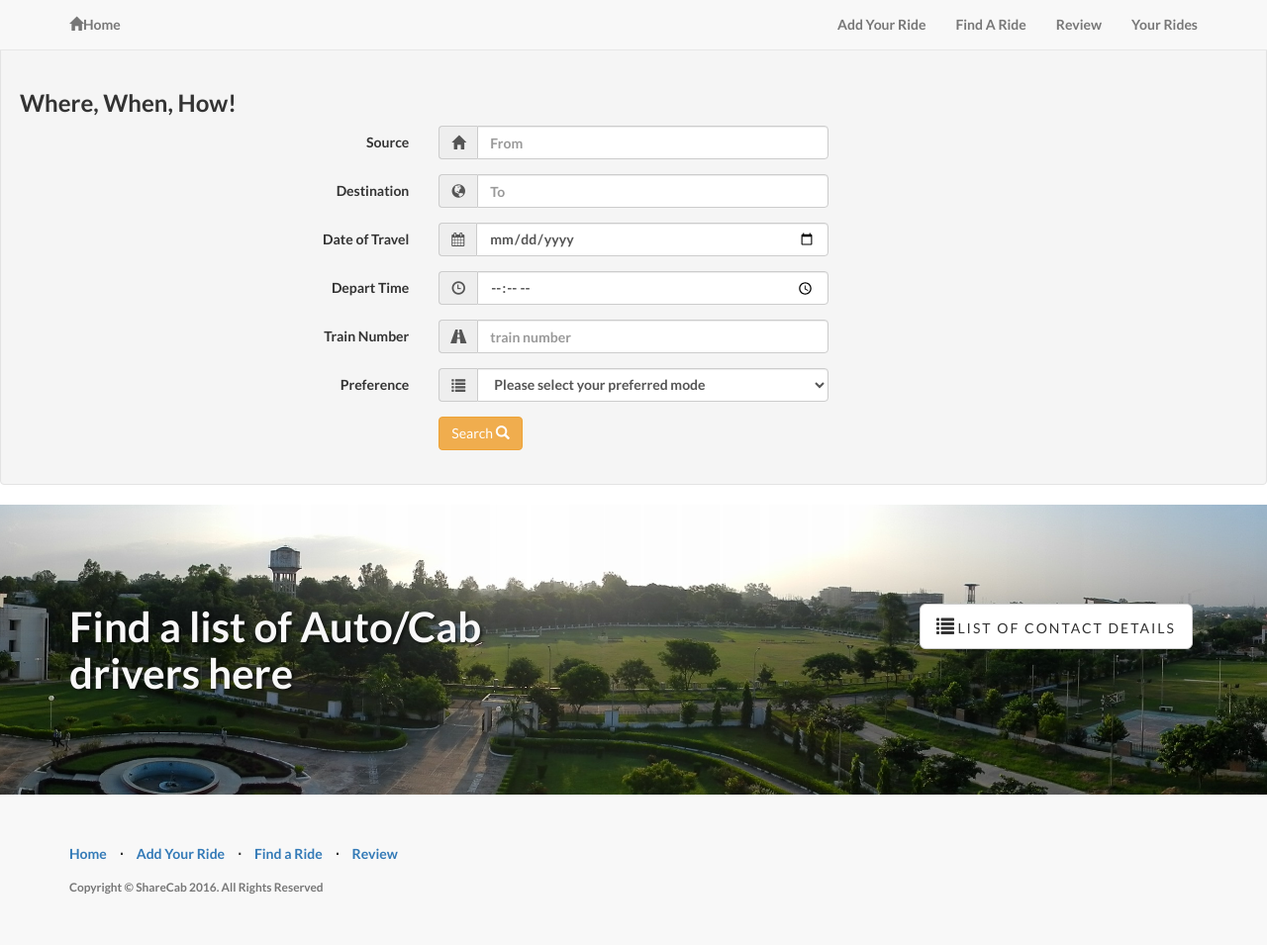
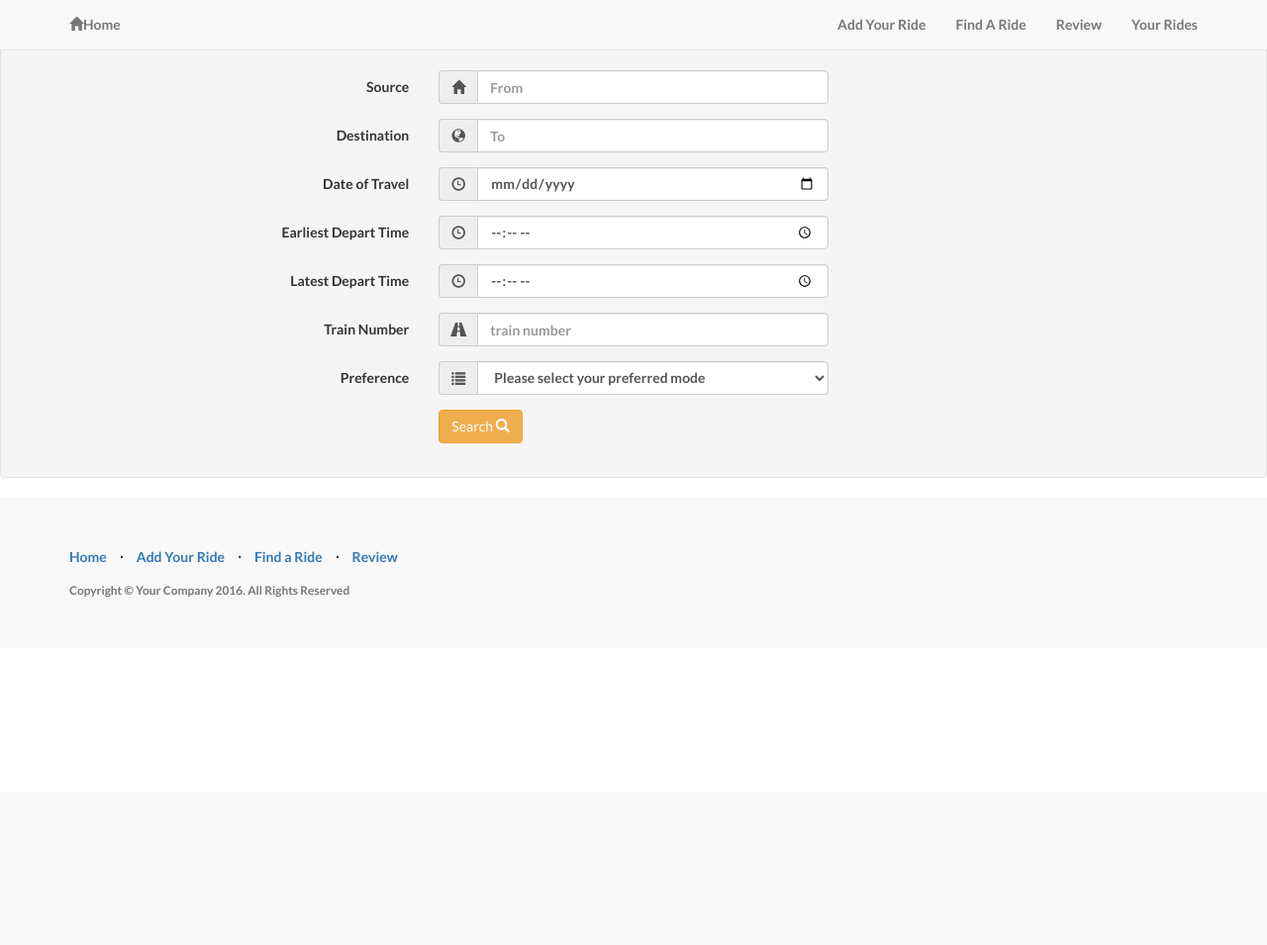
Before and after one commit to agjayant/ShareCab, a Django app: page /query in a window 1280 px wide. Shown: the whole page at 99% size. After the commit the page ends 604 px from the top, so only its background shows below. Run offline with Django 3.2, Linux system fonts and the light colour scheme; parts of the project's set-up code (start-up, migrations or seed data) failed here and were passed over; some libraries are stand-ins or nearby versions.

Commit message:
added query start and end time

```diff
--- a/sharecabapp/templates/query.html
+++ b/sharecabapp/templates/query.html
@@ -51,13 +51,13 @@
             <div class="collapse navbar-collapse" id="bs-example-navbar-collapse-1">
                 <ul class="nav navbar-nav navbar-right">
                     <li>
-                        <a href="/insert">Add Your Ride</a>
+                        <a href="insert.html">Add Your Ride</a>
                     </li>
                     <li>
-                        <a href="/query">Find A Ride</a>
+                        <a href="query.html">Find A Ride</a>
                     </li>
                     <li>
-                        <a href="/review">Review</a>
+                        <a href="#contact">Review</a>
                     </li>
                     <li>
                         <a href="/profile">Your Rides</a>
@@ -74,7 +74,7 @@
     <form class="well form-horizontal" action="/result/ " method="post">
     {% csrf_token %}
 <fieldset>
-<h3>Where, When, How!</h3>
+
 <!-- Form Name -->
 <legend>Where, When, How!</legend>
 
@@ -121,7 +121,7 @@
   <label class="col-md-4 control-label">Date of Travel</label>
     <div class="col-md-4 inputGroupContainer">
     <div class="input-group">
-        <span class="input-group-addon"><i class="fa fa-calendar" aria-hidden="true"></i></span>
+        <span class="input-group-addon"><i class="glyphicon glyphicon-time"></i></span>
   <input name="date" placeholder="yyyy-mm-dd" class="form-control" type="date">
     </div>
   </div>
@@ -130,11 +130,24 @@
 <!-- time input-->
 
 <div class="form-group">
-  <label class="col-md-4 control-label">Depart Time</label>
+  <label class="col-md-4 control-label">Earliest Depart Time</label>
     <div class="col-md-4 inputGroupContainer">
     <div class="input-group">
         <span class="input-group-addon"><i class="glyphicon glyphicon-time"></i></span>
-  <input name="time" placeholder="hh:mm" class="form-control" type="time">
+  <input name="time1" placeholder="hh:mm" class="form-control" type="time">
+    </div>
+  </div>
+</div>
+
+
+<!-- time input-->
+
+<div class="form-group">
+  <label class="col-md-4 control-label">Latest Depart Time</label>
+    <div class="col-md-4 inputGroupContainer">
+    <div class="input-group">
+        <span class="input-group-addon"><i class="glyphicon glyphicon-time"></i></span>
+  <input name="time2" placeholder="hh:mm" class="form-control" type="time">
     </div>
   </div>
 </div>
@@ -184,29 +197,6 @@
 
 </fieldset>
 </form>
-
-  <a  name="contact"></a>
-    <div class="banner">
-
-        <div class="container">
-
-            <div class="row">
-                <div class="col-lg-6">
-                    <h2>Find a list of Auto/Cab drivers here </h2>
-                </div>
-                <div class="col-lg-6">
-                    <ul class="list-inline banner-social-buttons">
-                        <li>
-                            <a href="{% static 'img/autolist.pdf' %}" class="btn btn-default btn-lg"><i class="glyphicon glyphicon-list"></i> <span class="network-name">List of Contact Details</span></a>
-                        </li>
-                    </ul>
-                </div>
-            </div>
-
-        </div>
-        <!-- /.container -->
-
-    </div>
 <!-- Footer -->
     <footer>
         <div class="container">
@@ -214,22 +204,22 @@
                 <div class="col-lg-12">
                     <ul class="list-inline">
                         <li>
-                            <a href="/home">Home</a>
+                            <a href="#">Home</a>
                         </li>
                         <li class="footer-menu-divider">&sdot;</li>
                         <li>
-                            <a href="/insert">Add Your Ride</a>
+                            <a href="insert.html">Add Your Ride</a>
                         </li>
                         <li class="footer-menu-divider">&sdot;</li>
                         <li>
-                            <a href="/query">Find a Ride</a>
+                            <a href="query.html">Find a Ride</a>
                         </li>
                         <li class="footer-menu-divider">&sdot;</li>
                         <li>
-                            <a href="/review">Review</a>
+                            <a href="#contact">Review</a>
                         </li>
                     </ul>
-                    <p class="copyright text-muted small">Copyright &copy; ShareCab 2016. All Rights Reserved</p>
+                    <p class="copyright text-muted small">Copyright &copy; Your Company 2016. All Rights Reserved</p>
                 </div>
             </div>
         </div>
--- a/sharecabapp/views.py
+++ b/sharecabapp/views.py
@@ -54,8 +54,13 @@
 def result(request):
     queryRes = Ride()
     d = request.POST
-    if len(Ride.objects.filter(train__exact = d['train'])) > 0 :
-        queryRes = Ride.objects.filter(train__exact = d['train'])
+    time1 = d['time1']
+    time2 = d['time2']
+
+    if len(Ride.objects.filter(train__exact = d['train'] , ridedate__exact = d['date']) ) > 0 :
+        queryRes = Ride.objects.filter(train__exact = d['train'] , ridedate__exact = d['date'])
+    elif len (Ride.objects.filter(source__exact = d['source'] , destination__exact = d['destination'] , ridedate__exact = d['date'] , ridetime__gte = time1 , ridetime__lte = time2)) > 0 :
+        queryRes = Ride.objects.filter(source__exact = d['source'] , destination__exact = d['destination'] , ridedate__exact = d['date'] ).order_by('ridetime')
 
     return render_to_response('display.html',{ 'answer': queryRes })
 
```
